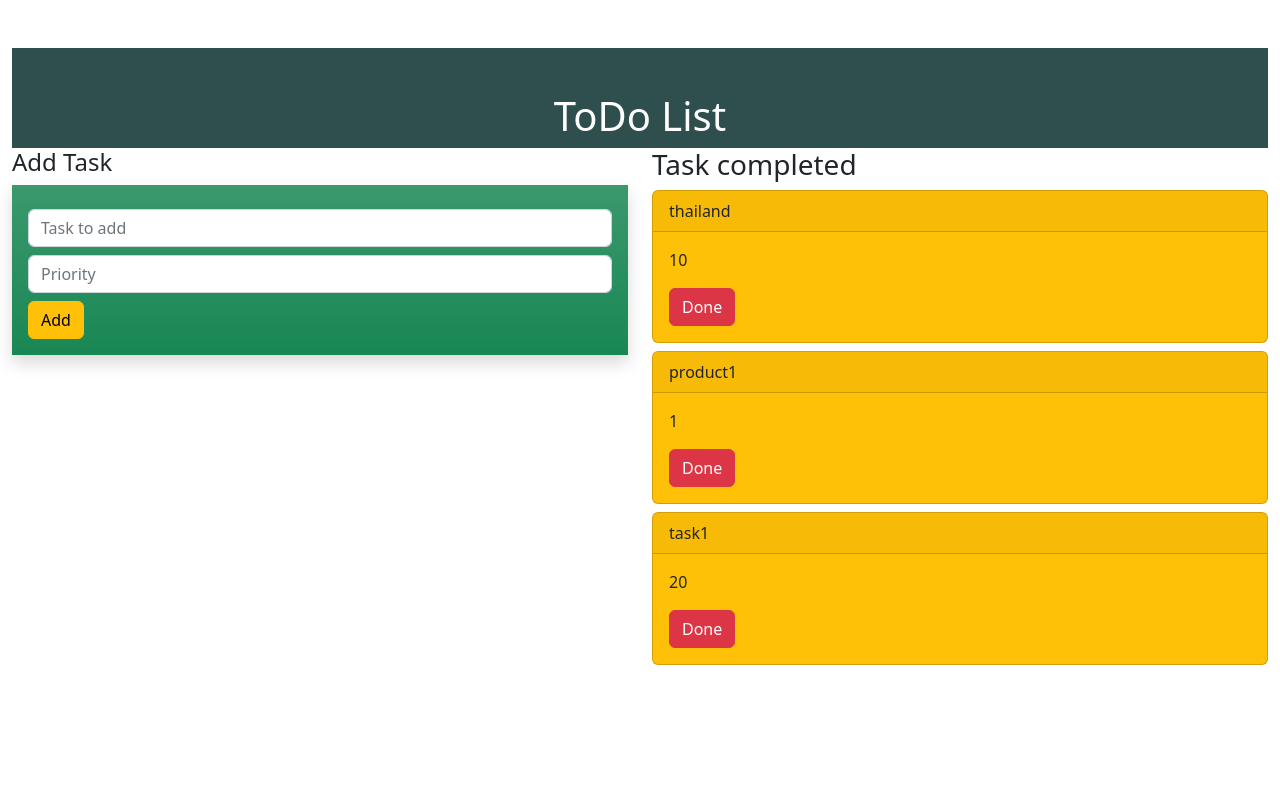
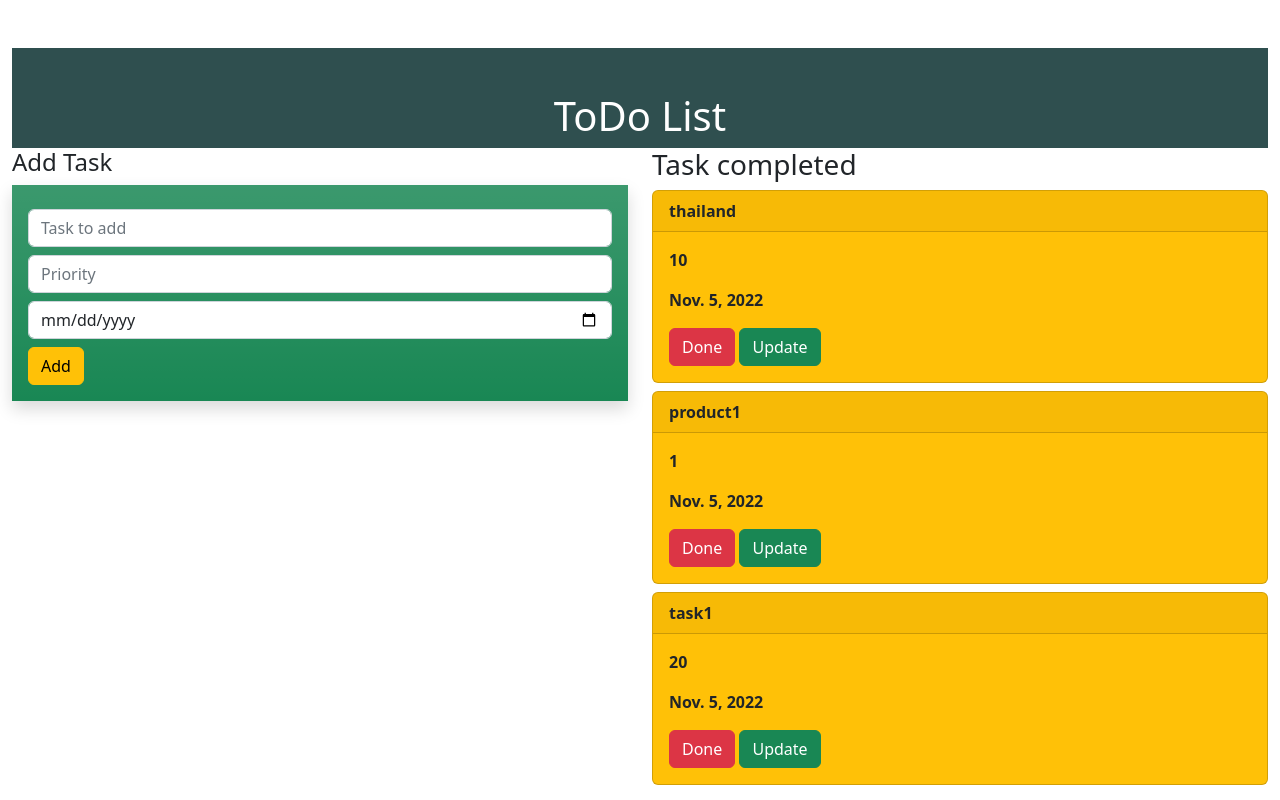
Before and after one commit to AfaraHameed/Todo_app_django, a Django app: page / in a window 1280 px wide. Run offline with Django 3.2, Linux system fonts and the light colour scheme; data comes from the database, SQL or seed files in the repository.

Commit message:
task updation

```diff
--- a/templates/task_view.html
+++ b/templates/task_view.html
@@ -23,6 +23,9 @@
                 <div class="form-group mt-2">
                     <input type="text" name="priority" class="form-control" id="exampleInputPriority" placeholder="Priority">
                 </div>
+                <div class="form-group mt-2">
+                    <input type="date" name="date" class="form-control" id="exampleInputDate" placeholder="Date">
+                </div>
                 <button type="submit" class="btn btn-warning mt-2">Add</button>
 
             </form>
@@ -33,12 +36,14 @@
             <div class="card bg-warning mt-2">
 
               <div class="card-header">
-                  {{i.name}}
+                  <b>{{i.name}}</b>
               </div>
               <div class="card-body">
 <!--                <h5 class="card-title">{{i.name}}</h5>-->
-                <p class="card-text">{{i.priority}}</p>
+                <p class="card-text"><b>{{i.priority}}</b></p>
+                  <p class="card-text"><b>{{i.date}}</b></p>
                 <a href="{% url 'delete' i.id %}" class="btn btn-danger">Done</a>
+                  <a href="{% url 'update' i.id %}" class="btn btn-success">Update</a>
               </div>
 
             </div>
--- /dev/null
+++ b/todo_app/forms.py
@@ -0,0 +1,6 @@
+from . models import  Task
+from django import forms
+class TodoForms(forms.ModelForm):
+    class Meta:
+        model = Task
+        fields=['name','priority','date']
--- a/todo_app/models.py
+++ b/todo_app/models.py
@@ -1,3 +1,5 @@
+import datetime
+
 from django.db import models
 
 # Create your models here.
@@ -6,3 +8,4 @@ class Task(models.Model):
         return self.name
     name = models.CharField(max_length=100)
     priority = models.IntegerField()
+    date = models.DateField(default=datetime.date.today)
--- a/todo_app/urls.py
+++ b/todo_app/urls.py
@@ -4,6 +4,7 @@ from django.urls import path
 from . import views
 urlpatterns = [
     path('',views.task_view,name='task_view'),
-    path('delete/<int:task_id>',views.delete,name='delete')
+    path('delete/<int:task_id>',views.delete,name='delete'),
+    path('update/<int:task_id>',views.update,name='update'),
 
 ]
--- a/todo_app/views.py
+++ b/todo_app/views.py
@@ -1,6 +1,7 @@
 from django.http import request
 from django.shortcuts import render, redirect
 
+from todo_app.forms import TodoForms
 from todo_app.models import Task
 
 
@@ -18,7 +19,8 @@ def task_view(request):
     if request.method == 'POST':
         name = request.POST.get('name')
         priority = request.POST.get('priority')
-        obj = Task(name=name, priority=priority)
+        date  = request.POST.get('date')
+        obj = Task(name=name, priority=priority,date=date)
         obj.save()
     return render(request,'task_view.html',{'tasks':obj1})
 def delete(request,task_id):
@@ -27,3 +29,11 @@ def delete(request,task_id):
         task.delete()
         return redirect('/')
     return  render(request,'delete.html',{'task':task})
+def update(request,task_id):
+    print("hai")
+    task=Task.objects.get(id=task_id)
+    form = TodoForms(request.POST or None ,instance=task)
+    if form.is_valid():
+        form.save()
+        return redirect('/')
+    return render(request,'update.html',{'task':task,'form':form})
```
Also changed, not shown: templates/update.html (added, +10 -0 lines), todo_app/migrations/0002_task_date.py (added).
